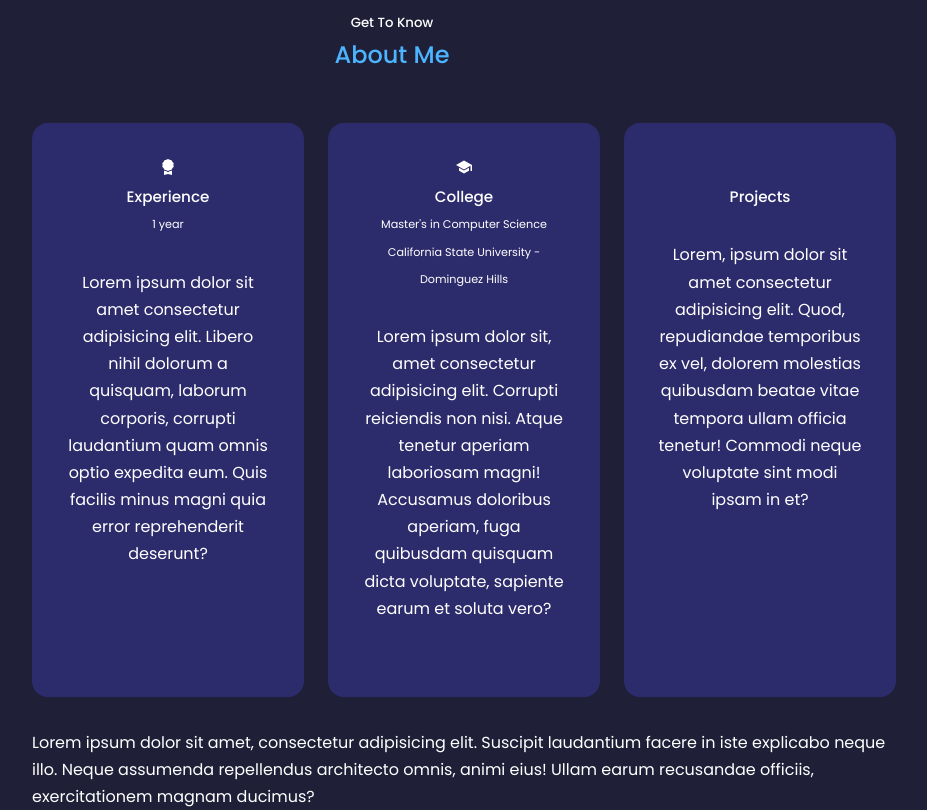
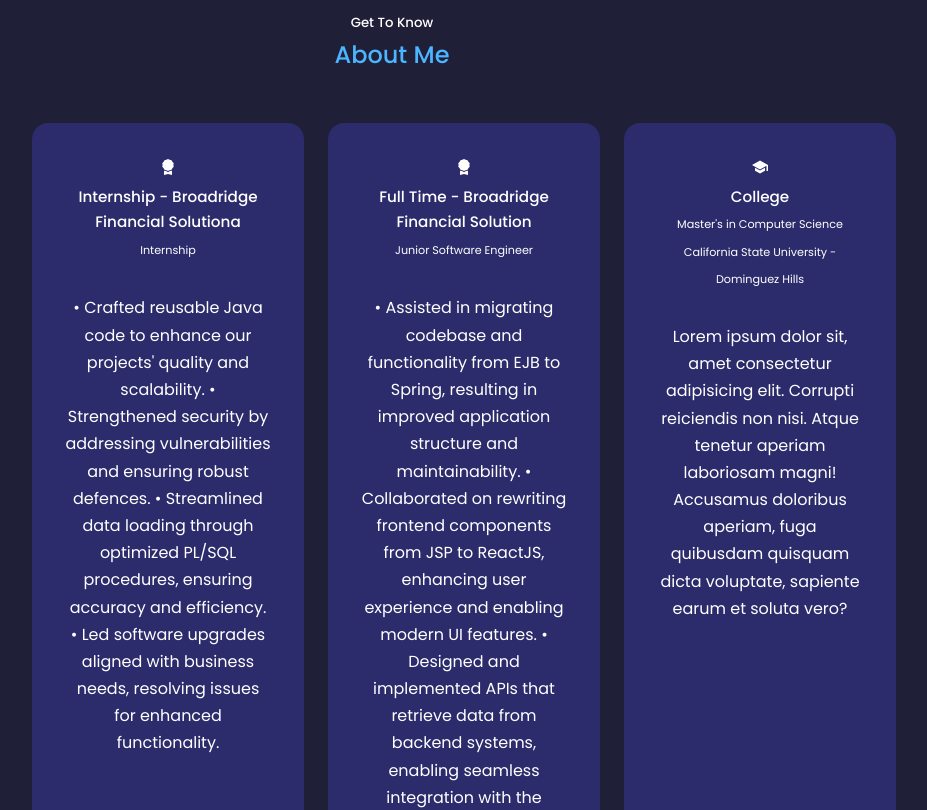
Before and after one commit to Anoopreddy123/PortFolio, a React (Create React App) app: page / in a window 1280 px wide. Shown: the part 1140-1950 px from the top of the page, without its empty margins (248-1175 px from the left). Built offline with nearby package versions, Linux system fonts and the light colour scheme; some icons are missing.

Commit message:
Few changes

```diff
--- a/src/Components/About/About.jsx
+++ b/src/Components/About/About.jsx
@@ -17,10 +17,30 @@ export const About = () => {
           <div className="about__cards">
             <article className='about__card'>
             <BsFillAwardFill className='about__icon'/>
-              <h5>Experience </h5>
-              <small>1 year </small>
-              <p>Lorem ipsum dolor sit amet consectetur adipisicing elit. Libero nihil dolorum a quisquam, laborum corporis, corrupti laudantium quam omnis optio expedita eum. Quis facilis minus magni quia error reprehenderit deserunt?</p>
+              <h5>Internship - Broadridge Financial Solutiona </h5>
+              <small> Internship </small>
+              <p>• Crafted reusable Java code to enhance our projects' quality and scalability.
+                 • Strengthened security by addressing vulnerabilities and ensuring robust defences.
+                 • Streamlined data loading through optimized PL/SQL procedures, ensuring accuracy and efficiency.
+                 • Led software upgrades aligned with business needs, resolving issues for enhanced functionality.</p>
             </article>
+            <article className='about__card'>
+            <BsFillAwardFill className='about__icon'/>
+              <h5>Full Time - Broadridge Financial Solution </h5>
+              <small> Junior Software Engineer </small>
+              <p>
+              • Assisted in migrating codebase and functionality from EJB to Spring, resulting in improved application structure and maintainability.
+              • Collaborated on rewriting frontend components from JSP to ReactJS, enhancing user experience and enabling modern UI features.
+              • Designed and implemented APIs that retrieve data from backend systems, enabling seamless integration with the frontend ensuring up-to-date information presentation.
+              • These APIs helped in improving data retrieval efficiency and reducing latency, resulting in a smoother user experience.
+              • Assumed responsibility for coordinating and overseeing the QA database, ensuring its proper functioning and
+                accessibility.
+              • Made necessary changes to PL/SQL procedures, improving data manipulation and retrieval capabilities.
+              • Helped in estimating and resolving the security vulnerabilities and rectifying cross-site scripting vulnerabilities
+                across the application.
+              </p>
+            </article>
+
             <article className='about__card'>
             <IoSchoolSharp className='about__icon'/>
               <h5>College </h5>
```
Also changed, not shown: package.json (+55 -0 lines), src/Components/Footer/Footer.css (line endings or trailing spaces), 1 other file (tests, documents, lock files or other folders).
